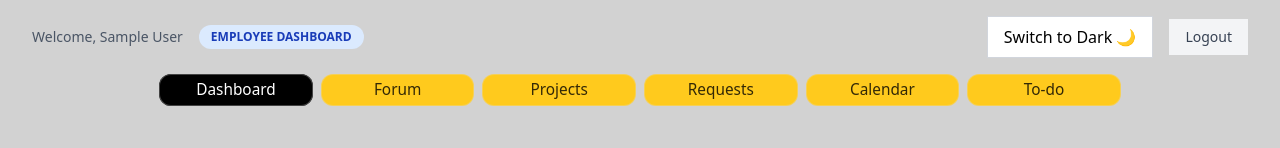
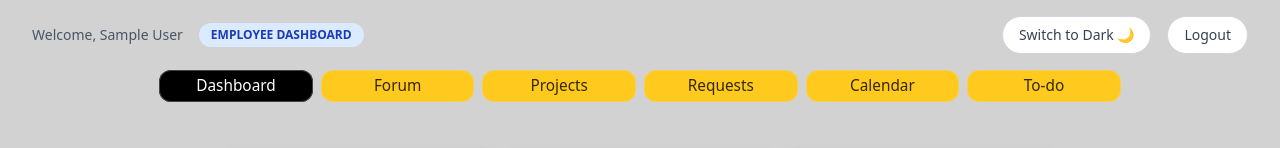
Before and after one commit to 17nbist/COB290-2025-Team-5, a Next.js app: page /dashboard in a window 1280 px wide. Shown: the top 148 px of the page. Built offline with nearby package versions, Linux system fonts and the light colour scheme; sample sign-in values are in the browser's storage.

Commit message:
[JB] fixed UI (sharp edges) accross the project

```diff
--- a/src/app/dashboard-manager/OverviewTable.js
+++ b/src/app/dashboard-manager/OverviewTable.js
@@ -23,8 +23,8 @@ export default function OverviewTable({ label, data, stats }) {
                 <h2 className="text-lg font-semibold text-gray-900 dark:text-gray-100">{label} overview</h2>
                 <button
                     onClick={() => routChange(label)}
-                    className="text-lg bg-blue-100 font-semibold p-2 w-100 md:w-40 text-gray-900 dark:text-gray-100 transition-all duration-300 hover:bg-blue-200 hover:scale-105 hover:shadow-lg active:scale-95"
-                    style={{ justifySelf: "self-end", borderRadius: "20px" }}
+                    className="text-sm sm:text-base md:text-lg bg-blue-100 font-semibold p-2 sm:p-3 w-full sm:w-auto px-4 text-gray-900 dark:text-gray-100 transition-all duration-300 hover:bg-blue-200 hover:scale-105 hover:shadow-lg active:scale-95 rounded-[20px]"
+                    style={{ justifySelf: "self-end" }}
                 >
                     See all {label}s
                 </button>
--- a/src/app/dashboard-manager/page.js
+++ b/src/app/dashboard-manager/page.js
@@ -242,7 +242,7 @@ export default function Home() {
         </div>
 
         {/* RIGHT SIDE */}
-        <div className="grid grid-rows-[auto_auto] w-full bg-[#c4daff] dark:bg-[#404040] box-border p-2.5 gap-2.5 min-h-screen transition-colors duration-300">
+        <div style={{borderRadius: "15px"}} className="grid grid-rows-[auto_auto] w-full bg-[#c4daff] dark:bg-[#404040] box-border p-2.5 gap-2.5 min-h-screen transition-colors duration-300 ">
           {/* PIE CHART SECTION */}
           <Card style={{
             width: "100%",
--- a/src/app/dashboard/forum/ForumPost.js
+++ b/src/app/dashboard/forum/ForumPost.js
@@ -19,6 +19,7 @@ export default function ForumPost({ post, onClick, onUpvote, onDownvote }) {
       <div className="flex space-x-3">
         <h2 className="dark:text-white text-xl font-semibold mb-3">{post.title}</h2>
         <span
+        style={{ borderRadius: "10px" }}
           className={
             post.flair === "technical"
               ? "items-center px-2 py-1 h-[32px] bg-[#ffca1d] text-black rounded-md font-medium"
@@ -30,7 +31,6 @@ export default function ForumPost({ post, onClick, onUpvote, onDownvote }) {
       </div>
 
       <p className="text-gray-600 dark:text-gray-400 text-sm mb-4 line-clamp-2">{post.preview}</p>
-
       <div className="flex items-center justify-between">
         <div className="flex items-center gap-3 text-xs text-gray-500 dark:text-gray-500">
           <span>posted {post.timeAgo} by {post.author}</span>
@@ -38,6 +38,7 @@ export default function ForumPost({ post, onClick, onUpvote, onDownvote }) {
             <span
               key={index}
               className="px-2 py-1 bg-gray-200 dark:bg-[#334155] text-gray-700 dark:text-gray-400 rounded-md"
+              style={{ borderRadius: "5px" }}
             >
               {tag}
             </span>
@@ -48,8 +49,8 @@ export default function ForumPost({ post, onClick, onUpvote, onDownvote }) {
           <button
             onClick={handleUpvoteClick}
             className={`flex items-center gap-1.5 transition-colors ${post.userVote === "up"
-                ? "text-green-500"
-                : "hover:text-green-400"
+              ? "text-green-500"
+              : "hover:text-green-400"
               }`}
           >
             <FaArrowUp size={14} />
@@ -59,8 +60,8 @@ export default function ForumPost({ post, onClick, onUpvote, onDownvote }) {
           <button
             onClick={handleDownvoteClick}
             className={`flex items-center gap-1.5 transition-colors ${post.userVote === "down"
-                ? "text-red-500"
-                : "hover:text-red-400"
+              ? "text-red-500"
+              : "hover:text-red-400"
               }`}
           >
             <FaArrowDown size={14} />
--- a/src/app/dashboard/page.js
+++ b/src/app/dashboard/page.js
@@ -79,14 +79,17 @@ export default function Home() {
           <button
             onClick={logout}
             className="
-              text-sm font-medium
-              px-4 py-2
-              rounded-md
-              bg-gray-100 text-gray-700
-              hover:bg-red-800 hover:text-white
-              transition-all duration-500
-              whitespace-nowrap
-            "
+                text-sm font-medium
+                px-4 py-2
+                rounded-md
+                bg-white dark:bg-gray-800
+                text-gray-700 dark:text-gray-200
+                border border-gray-300 dark:border-gray-600
+                transition-all duration-300 hover:bg-gray-200 hover:scale-105 hover:shadow-lg active:scale-95
+                whitespace-nowrap
+              "
+            style={{ borderRadius: "20px" }}
+
           >
             Logout
           </button>
--- a/src/components/DarkModeToggle.js
+++ b/src/components/DarkModeToggle.js
@@ -32,9 +32,25 @@ export default function DarkModeToggle() {
   return (
     <button
       onClick={toggleTheme}
-      className="px-4 py-2 rounded-md border border-gray-300 bg-white dark:bg-gray-800 dark:text-white transition-colors duration-300"
+      className="
+                text-sm font-medium
+                px-4 py-2
+                rounded-md
+                bg-white dark:bg-gray-800
+                text-gray-700 dark:text-gray-200
+                border border-gray-300 dark:border-gray-600
+                transition-all duration-300 hover:bg-gray-200 hover:scale-105 hover:shadow-lg active:scale-95
+                whitespace-nowrap
+              "
+      style={{ borderRadius: "40px" }}
     >
       {darkMode ? "Switch to Light 🌞" : "Switch to Dark 🌙"}
     </button>
+    // <button
+    //   onClick={toggleTheme}
+    //   className="px-4 py-2 rounded-md border border-gray-300 bg-white dark:bg-gray-800 dark:text-white transition-colors duration-300"
+    // >
+    //   {darkMode ? "Switch to Light 🌞" : "Switch to Dark 🌙"}
+    // </button>
   );
 }
--- a/src/components/SearchBar.js
+++ b/src/components/SearchBar.js
@@ -51,6 +51,7 @@ export default function SearchBar({ onSearch, onAdvancedSearch }) {
           onClick={onAdvancedSearch}
           className="flex items-center gap-2 px-4 py-2 h-[47px] rounded-lg border border-gray-300 dark:border-gray-600 bg-white dark:bg-[#242424] hover:bg-gray-100 dark:hover:bg-gray-700 transition-colors"
           title="Advanced Search"
+          style={{borderRadius: "10px"}}
         >
           <FaFilter size={16} className="text-gray-600 dark:text-gray-400" />
           <span className="text-sm font-medium text-gray-700 dark:text-gray-300">Filters</span>
```
Also changed, not shown: src/lib/AuthContext.js.
